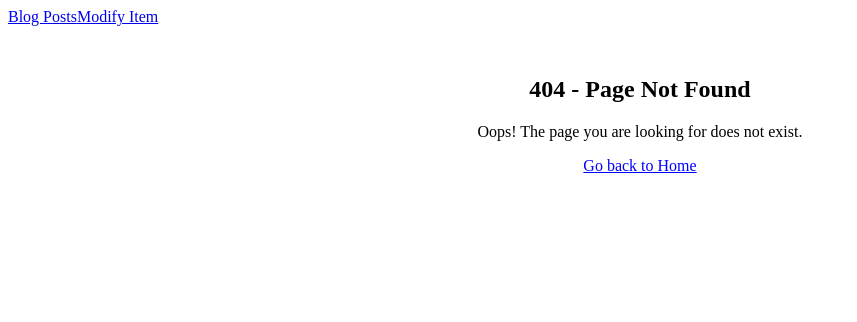
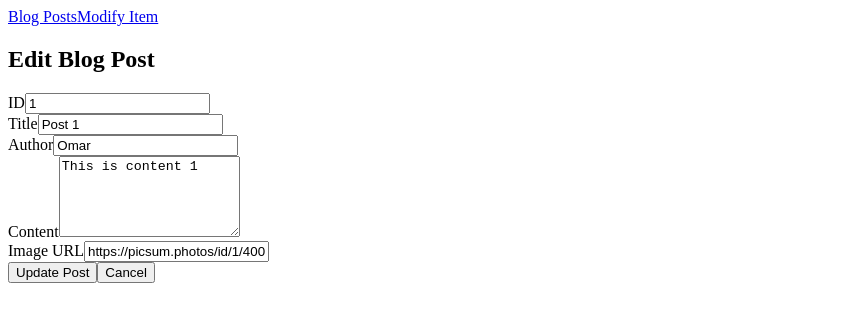
Before and after one commit to OmarZidan-SCC/-Omar-_-Zidan-_Learning_Angular, an Angular app: page /modify-list-item/1 in a window 1280 px wide. Before the commit this address had no page. Shown: the top 322 px of the page, without its empty margins (0-857 px from the left). Built offline with nearby package versions, Linux system fonts and the light colour scheme.

Commit message:
Assignment6: Added edit and delete buttonns

```diff
--- a/src/app/app.ts
+++ b/src/app/app.ts
@@ -6,7 +6,7 @@ import {NgForOf} from '@angular/common';
 
 @Component({
   selector: 'app-root',
-  imports: [BlogListComponent, NgForOf, RouterOutlet, RouterLink, RouterLinkActive],
+  imports: [RouterOutlet, RouterLink, RouterLinkActive],
   templateUrl: './app.html',
   styleUrl: './app.css'
 })
--- a/src/app/blog-list-item/blog-list-item.component.html
+++ b/src/app/blog-list-item/blog-list-item.component.html
@@ -11,4 +11,9 @@
   <p>{{ post.content }}</p>
   <p>Author: {{ post.author }}</p>
 
+  <div class="card-actions">
+    <button (click)="editPost()">Edit</button>
+    <button (click)="deletePost()" class="delete-button">Delete</button>
+  </div>
+
 </div>
--- a/src/app/blog-list-item/blog-list-item.component.ts
+++ b/src/app/blog-list-item/blog-list-item.component.ts
@@ -1,6 +1,7 @@
-import {Component, Input} from '@angular/core';
+import {Component, Input, Output, EventEmitter} from '@angular/core';
 import { BlogPost } from '../models/blog-post';
 import { NgIf, NgOptimizedImage } from "@angular/common";
+import { Router} from '@angular/router';
 
 @Component({
   selector: 'app-blog-list-item',
@@ -14,4 +15,22 @@ import { NgIf, NgOptimizedImage } from "@angular/common";
 })
 export class BlogListItemComponent {
   @Input() post?: BlogPost;
+
+  @Output() deleteRequest = new EventEmitter<number>();
+
+  constructor(private router: Router) {}
+
+  editPost(): void {
+    if (this.post) {
+
+      this.router.navigate(['/modify-list-item', this.post.id]);
+    }
+  }
+
+  deletePost(): void {
+    if (this.post) {
+
+      this.deleteRequest.emit(this.post.id);
+    }
+  }
 }
--- a/src/app/blog-list/blog-list.component.html
+++ b/src/app/blog-list/blog-list.component.html
@@ -1,3 +1,7 @@
 <div class="blog-list">
-  <app-blog-list-item *ngFor="let post of contentList" [post]="post"></app-blog-list-item>
+  <app-blog-list-item
+    *ngFor="let post of contentList"
+    [post]="post"
+    (deleteRequest)="handleDelete($event)">
+  </app-blog-list-item>
 </div>
--- a/src/app/blog-list/blog-list.component.ts
+++ b/src/app/blog-list/blog-list.component.ts
@@ -1,4 +1,4 @@
-import { Component } from '@angular/core';
+import {Component, OnInit} from '@angular/core';
 import { BlogPost } from '../models/blog-post';
 import {BlogListItemComponent} from '../blog-list-item/blog-list-item.component';
 import {NgForOf} from '@angular/common';
@@ -13,15 +13,21 @@ import {BlogService} from '../services/blog.service';
   templateUrl: './blog-list.component.html',
   styleUrl: './blog-list.component.css'
 })
-export class BlogListComponent {
-  contentList: BlogPost[] = []
+export class BlogListComponent implements OnInit {
+  contentList: BlogPost[] = [];
 
-  constructor(private blogService: BlogService) {
-  }
+  constructor(private blogService: BlogService) {}
 
   ngOnInit(): void {
     this.blogService.getPosts().subscribe(posts => {
       this.contentList = posts;
     });
   }
+
+  handleDelete(id: number): void {
+
+    this.blogService.deletePost(id);
+
+    this.contentList = this.contentList.filter(post => post.id !== id);
+  }
 }
--- a/src/app/modify-list-item/modify-list-item.component.html
+++ b/src/app/modify-list-item/modify-list-item.component.html
@@ -1 +1,50 @@
-<p>modify-list-item works!</p>
+<div class="form-container">
+  <h2>{{ postToEdit ? 'Edit Blog Post' : 'Create New Blog Post' }}</h2>
+
+  <form [formGroup]="blogForm" (ngSubmit)="onSubmit()">
+
+    <div class="form-group">
+      <label for="id">ID</label>
+      <input id="id" type="number" formControlName="id">
+      <div *ngIf="blogForm.get('id')?.touched && blogForm.get('id')?.invalid" class="error">
+        ID is required.
+      </div>
+    </div>
+
+    <div class="form-group">
+      <label for="title">Title</label>
+      <input id="title" type="text" formControlName="title">
+      <div *ngIf="blogForm.get('title')?.touched && blogForm.get('title')?.invalid" class="error">
+        Title is required.
+      </div>
+    </div>
+
+    <div class="form-group">
+      <label for="author">Author</label>
+      <input id="author" type="text" formControlName="author">
+      <div *ngIf="blogForm.get('author')?.touched && blogForm.get('author')?.invalid" class="error">
+        Author is required.
+      </div>
+    </div>
+
+    <div class="form-group">
+      <label for="content">Content</label>
+      <textarea id="content" formControlName="content" rows="5"></textarea>
+      <div *ngIf="blogForm.get('content')?.touched && blogForm.get('content')?.invalid" class="error">
+        Content is required.
+      </div>
+    </div>
+
+    <div class="form-group">
+      <label for="imageUrl">Image URL</label>
+      <input id="imageUrl" type="text" formControlName="imageUrl">
+    </div>
+
+    <div class="form-actions">
+      <button type="submit" [disabled]="blogForm.invalid">
+        {{ postToEdit ? 'Update Post' : 'Add Post' }}
+      </button>
+      <button type="button" (click)="router.navigate(['/blog-posts'])">Cancel</button>
+    </div>
+  </form>
+</div>
--- a/src/app/modify-list-item/modify-list-item.component.ts
+++ b/src/app/modify-list-item/modify-list-item.component.ts
@@ -1,13 +1,75 @@
-import { Component } from '@angular/core';
-import { ReactiveFormsModule } from '@angular/forms';
+import { Component, OnInit } from '@angular/core';
+import { ReactiveFormsModule, FormBuilder, FormGroup, Validators } from '@angular/forms';
+import { ActivatedRoute, Router } from '@angular/router';
+import { BlogService } from '../services/blog.service';
+import { BlogPost } from '../models/blog-post';
+import { NgIf } from '@angular/common';
 
 @Component({
   selector: 'app-modify-list-item',
   standalone: true,
-  imports: [ReactiveFormsModule],
+  imports: [
+    ReactiveFormsModule,
+    NgIf
+  ],
   templateUrl: './modify-list-item.component.html',
   styleUrl: './modify-list-item.component.css'
 })
-export class ModifyListItemComponent {
+export class ModifyListItemComponent implements OnInit {
+
+  blogForm: FormGroup;
+  postToEdit?: BlogPost;
+
+  constructor(
+    private fb: FormBuilder,
+    private blogService: BlogService,
+    protected router: Router,
+    private route: ActivatedRoute
+  ) {
+
+    this.blogForm = this.fb.group({
+      id: ['', Validators.required],
+      title: ['', Validators.required],
+      content: ['', Validators.required],
+      author: ['', Validators.required],
+      // Ig it would be a good add to give option to add a picture :)
+      imageUrl: ['']
+
+    });
+  }
+
+  ngOnInit(): void {
+    const id = this.route.snapshot.paramMap.get('id');
+    if (id) {
+      this.blogService.getPostById(+id).subscribe(post => {
+        if (post) {
+
+          this.postToEdit = post;
+          this.blogForm.patchValue(post);
+
+        }
+      });
+    }
+  }
+
+  onSubmit(): void {
+    if (this.blogForm.invalid) {
+      return;
+    }
+
+    const formValue: BlogPost = this.blogForm.value;
+
+    this.blogService.getPostById(formValue.id).subscribe(existingPost => {
+      if (existingPost) {
+
+        this.blogService.updatePost(formValue);
+      } else {
+
+        this.blogService.addPost(formValue);
+      }
+
+      this.router.navigate(['/blog-posts']);
+    });
+  }
 
 }
--- a/src/main.ts
+++ b/src/main.ts
@@ -11,6 +11,7 @@ export const routes: Routes = [
   { path: '', redirectTo: '/blog-posts', pathMatch: 'full' },
   { path: 'blog-posts', component: BlogListComponent },
   { path: 'modify-list-item', component: ModifyListItemComponent },
+  { path: 'modify-list-item/:id', component: ModifyListItemComponent },
   { path: '**', component: PageNotFoundComponent }
 ];
 
```
